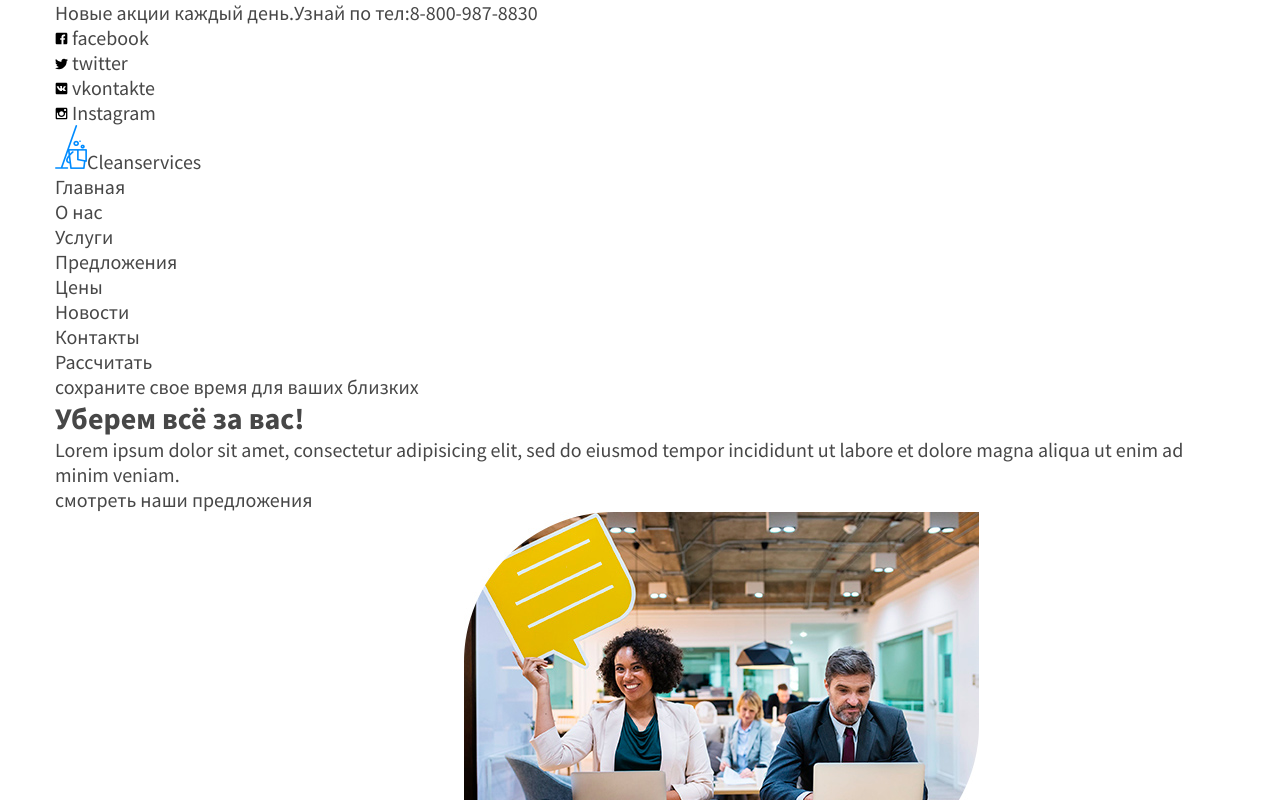
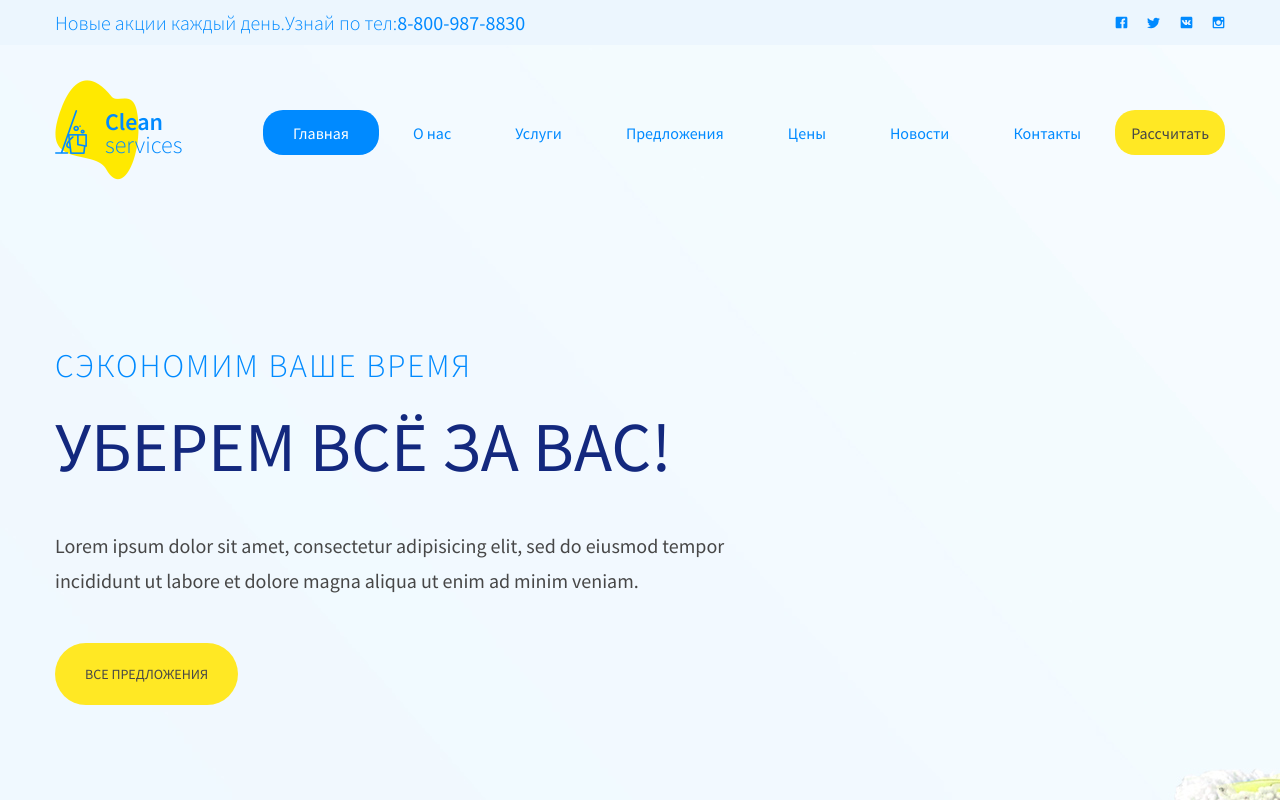
Before and after one commit to veS-Sev/cleaning, a website: page app/index.html in a window 1280 px wide. Drawn offline with nearby package versions, Linux system fonts and the light colour scheme; files that its build step writes are made by us from their sources.

Commit message:
style for head added

```diff
--- a/app/index.html
+++ b/app/index.html
@@ -60,18 +60,20 @@
         </div>
         <header class="head__header">
           <div class="container">
-            <a href="#" class="head__header-logo"><img src="images/head/head-logo-icon.png" alt=""
-                class="head__header-logo-img">Clean<span>services</span></a>
+            <a href="#" class="head__header-logo">
+              <!-- <img src="images/head/head-logo-icon.png" alt=""
+                class="head__header-logo-img"> -->
+                Clean<span>services</span></a>
             <nav class="head__header-menu">
               <ul class="head__header-menu-list">
-                <li class="head__header-menu-item"><a href="#" class="head__header-menu-link">Главная</a></li>
+                <li class="head__header-menu-item"><a href="#" class="head__header-menu-link active">Главная</a></li>
                 <li class="head__header-menu-item"><a href="#" class="head__header-menu-link">О нас</a></li>
                 <li class="head__header-menu-item"><a href="#" class="head__header-menu-link">Услуги</a></li>
                 <li class="head__header-menu-item"><a href="#" class="head__header-menu-link">Предложения</a></li>
                 <li class="head__header-menu-item"><a href="#" class="head__header-menu-link">Цены</a></li>
                 <li class="head__header-menu-item"><a href="#" class="head__header-menu-link">Новости</a></li>
                 <li class="head__header-menu-item"><a href="#" class="head__header-menu-link">Контакты</a></li>
-                <li class="head__header-menu-item"><a href="#" class="head__header-menu-link">Рассчитать</a></li>
+                <li class="head__header-menu-item"><a href="#" class="head__header-menu-link accent-btn">Рассчитать</a></li>
               </ul>
             </nav>
           </div>
@@ -79,11 +81,11 @@
         <div class="head__content">
           <div class="container">
             <div class="head__content-block">
-              <div class="head__content-slogan">сохраните свое время для ваших близких</div>
+              <div class="head__content-slogan">сэкономим ваше время</div>
               <h1 class="head__content-title">Уберем всё за вас!</h1>
               <p class="head__content-text">Lorem ipsum dolor sit amet, consectetur adipisicing elit, sed do eiusmod
                 tempor incididunt ut labore et dolore magna aliqua ut enim ad minim veniam.</p>
-              <a href="#" class="head__content-button">смотреть наши предложения</a>
+              <a href="#" class="head__content-button accent-btn">все предложения</a>
             </div>
           </div>
         </div>
--- a/app/scss/_global.scss
+++ b/app/scss/_global.scss
@@ -17,10 +17,10 @@ body {
   position: relative;
   overflow-x: hidden;
   min-width: 320px;
-  font-family: 'Source Sans Pro', sans-serif;
-  font-size:20px;
+  font-family: "Source Sans Pro", sans-serif;
+  font-size: 20px;
   font-weight: 400;
-  color:#474747;
+  color: #474747;
 }
 li {
   list-style-type: none;
@@ -42,13 +42,21 @@ body {
 }
 .content {
   flex: 1 0 auto;
-  margin:0 auto;
 }
 .footer {
   flex: 0 0 auto;
 }
 //
-.container{
+.container {
   max-width: 1200px;
   padding: 0 15px;
+  margin: 0 auto;
 }
+.accent-btn {
+  color: #474747;
+  width:fit-content;
+  background-color: #ffe824;
+  display:flex;
+  align-items: center;
+  justify-content: center;
+}
--- a/app/scss/_vars.scss
+++ b/app/scss/_vars.scss
@@ -1,3 +1,10 @@
 $blue:#008aff;
 $dblue:#13287e;
 $text:#474747;
+$accent:#ffe824;
+
+@mixin bgi{
+  background-repeat: no-repeat;
+  background-size:cover;
+  background-position: center center;
+}
--- a/app/scss/style.scss
+++ b/app/scss/style.scss
@@ -1,3 +1,138 @@
 @import "global";
 @import "vars";
 @import "fonts";
+
+// head start
+.head {
+  color: $blue;
+  background-image: url("../images/head/head-bgr.jpg");
+  min-height: 920px;
+}
+.head__top {
+  background-color: #ecf6fe;
+}
+.head__top-inner {
+  display: flex;
+  justify-content: space-between;
+
+  align-items: center;
+  height: 45px;
+}
+.head__top-proposal {
+  font-weight: 300;
+}
+a.head__top-proposal-tel {
+  font-weight: 500;
+}
+.head__top-social {
+  display: flex;
+  font-size: 0px;
+  max-width: 110px;
+  width: 100%;
+  justify-content: space-between;
+}
+.head__top-social-link {
+  .facebook-icon,
+  .twitter-icon,
+  .vkontakte,
+  .instagram-icon {
+    fill: $blue;
+  }
+}
+.head__header {
+  min-height: 175px;
+  display: flex;
+  align-items: center;
+  .container {
+    display: flex;
+    align-items: center;
+    width: 100%;
+    justify-content: space-between;
+  }
+}
+a.head__header-logo {
+  font-size: 24px;
+  font-weight: 600;
+  width: 125px;
+  height: 105px;
+  background-image: url("/images/head/head-logo-bgr.png");
+  background-repeat: no-repeat;
+  padding: 30px 0 0 50px;
+  position: relative;
+  line-height: 23px;
+  span {
+    font-weight: 300;
+    display: block;
+    text-align: right;
+  }
+  &::before {
+    content: url("../images/head/head-logo-icon.png");
+    position: absolute;
+    top: 30px;
+    left: 0;
+  }
+}
+.head__header-menu-item {
+  display: inline-block;
+}
+.head__header-menu-link {
+  font-size: 16px;
+  height: 45px;
+  display: flex;
+  align-items: center;
+  padding: 0 30px;
+  border-radius: 20px;
+    &:hover {
+    text-decoration-line: underline;
+  }
+  &.active {
+    color: #fff;
+    background-color: $blue;
+  }
+  &.accent-btn {
+   padding: 0 16px;
+  }
+}
+
+.head__content-block {
+  max-width: 690px;
+  margin: 125px 0 220px 0;
+}
+.head__content-slogan {
+  font-weight: 300;
+  font-size: 33px;
+  // margin-bottom: 40px;
+  text-transform: uppercase;
+  letter-spacing: 2px;
+}
+h1.head__content-title {
+  color: $dblue;
+  text-transform: uppercase;
+  font-weight: 400;
+  margin-top: 25px;
+  margin-bottom: 47px;
+  font-size: 70px;
+  line-height: 1;
+}
+.head__content-text {
+  margin-bottom: 45px;
+  color: $text;
+  line-height: 35px;
+}
+.head__content-button {
+  font-size: 14px;
+  padding: 0 30px;
+  height: 62px;
+  text-transform: uppercase;
+  border-radius: 45px;
+}
+
+// .Ellipse_2 {
+//   border-radius: 50%;
+//   background-color: rgb(255, 255, 255);
+//   box-shadow: 0px 16px 68px 0px rgba(179, 179, 179, 0.15);
+//   position: absolute;
+//  //   width: 213px;
+//   height: 213px;
+//
+// }
```
Also changed, not shown: app/images/head/head-logo-bgr.jpg (deleted), app/images/head/head-logo-bgr.png (added). Lines whose indentation alone changed are shown as unchanged.
